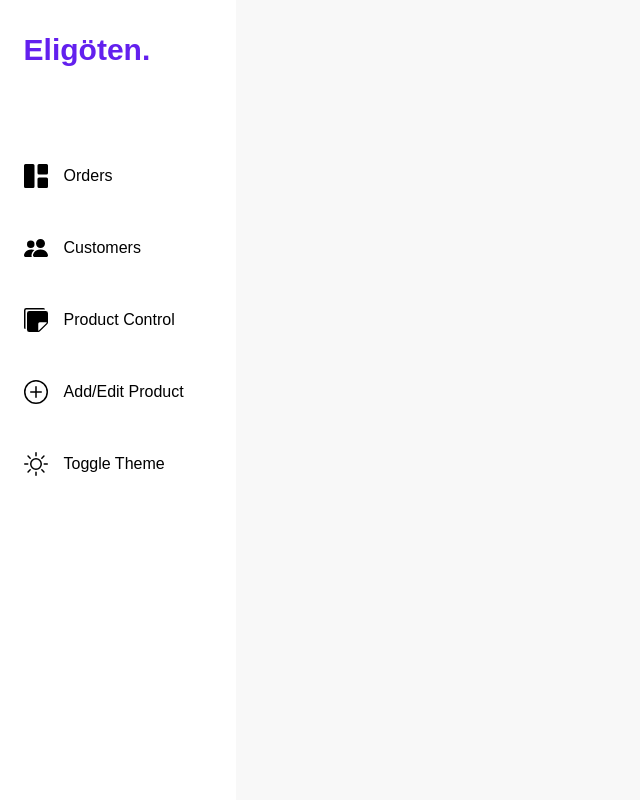
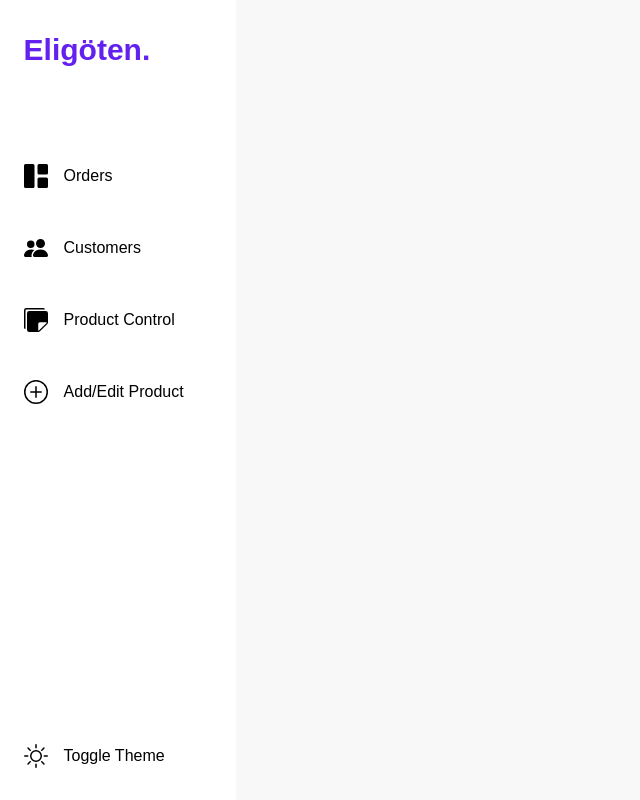
Before and after one commit to OliverZeymer/z-b-admin-dashboard, a React (Create React App) app: page / in a window 1280 px wide. Shown: the whole page, without its empty margins (0-640 px from the left). Built offline with nearby package versions, Linux system fonts and the light colour scheme.

Commit message:
navbar fix and list text fix

```diff
--- a/src/components/List.js
+++ b/src/components/List.js
@@ -52,7 +52,7 @@ const List = ({ data, type }) => {
                   </td>
                   <td className="px-6 py-3 whitespace-no-wrap sm:border-b border-gray-200">
                     <div className="text-sm leading-5 ">
-                      <p className="whitespace-nowrap overflow-hidden text-ellipsis w-24">
+                      <p className="whitespace-nowrap overflow-hidden text-ellipsis w-36">
                         {type === "customers" || "products" ? item.name : ""}
                         {type === "orders" && item.orderDate}
                       </p>
@@ -60,7 +60,7 @@ const List = ({ data, type }) => {
                   </td>
                   <td className="px-6 py-3 whitespace-no-wrap sm:border-b border-gray-200">
                     {type === "products" && <p>{item.price} $</p>}
-                    {type === "customers" && <p className="whitespace-nowrap overflow-hidden text-ellipsis w-24">{item.phone}</p>}
+                    {type === "customers" && <p className="whitespace-nowrap overflow-hidden text-ellipsis w-36">{item.phone}</p>}
                     {type === "orders" && (
                       <div className="block sm:flex items-center">
                         <div className="text-sm leading-5 font-medium">
--- a/src/components/Navbar.js
+++ b/src/components/Navbar.js
@@ -9,9 +9,9 @@ const Navbar = () => {
   setToLS("theme", theme);
   return (
     <nav className="z-40 flex fixed sm:static sm:block bottom-0 w-screen sm:w-[260px] sm:h-screen bg-primary-theme">
-      <div className="wrapper w-10/12 sm:w-4/5 mx-auto py-4 sm:py-8">
-        <h1 className="hidden sm:block text-primary-color text-3xl font-semibold">Eligöten.</h1>
-        <ul className="flex justify-between sm:gap-12 sm:flex-col sm:mt-24 h-full">
+      <div className="wrapper h-full w-10/12 sm:w-4/5 mx-auto py-4 sm:py-8">
+        <ul className="flex justify-between sm:gap-12 sm:flex-col sm:h-full">
+          <h1 className="hidden sm:block text-primary-color text-3xl font-semibold mb-12">Eligöten.</h1>
           <NavLink
             className={(navData) =>
               navData.isActive
@@ -56,7 +56,7 @@ const Navbar = () => {
             <p className="hidden sm:block">Add/Edit Product</p>
           </NavLink>
           <button
-            className={"text-[16px] gap-4 flex font-medium hover:scale-105 transition-all items-center text-primary-text mt-auto"}
+            className="text-[16px] gap-4 flex font-medium hover:scale-105 transition-all items-center text-primary-text mt-auto"
             onClick={() => {
               setTheme(theme === "light" ? "dark" : "light");
             }}
```
